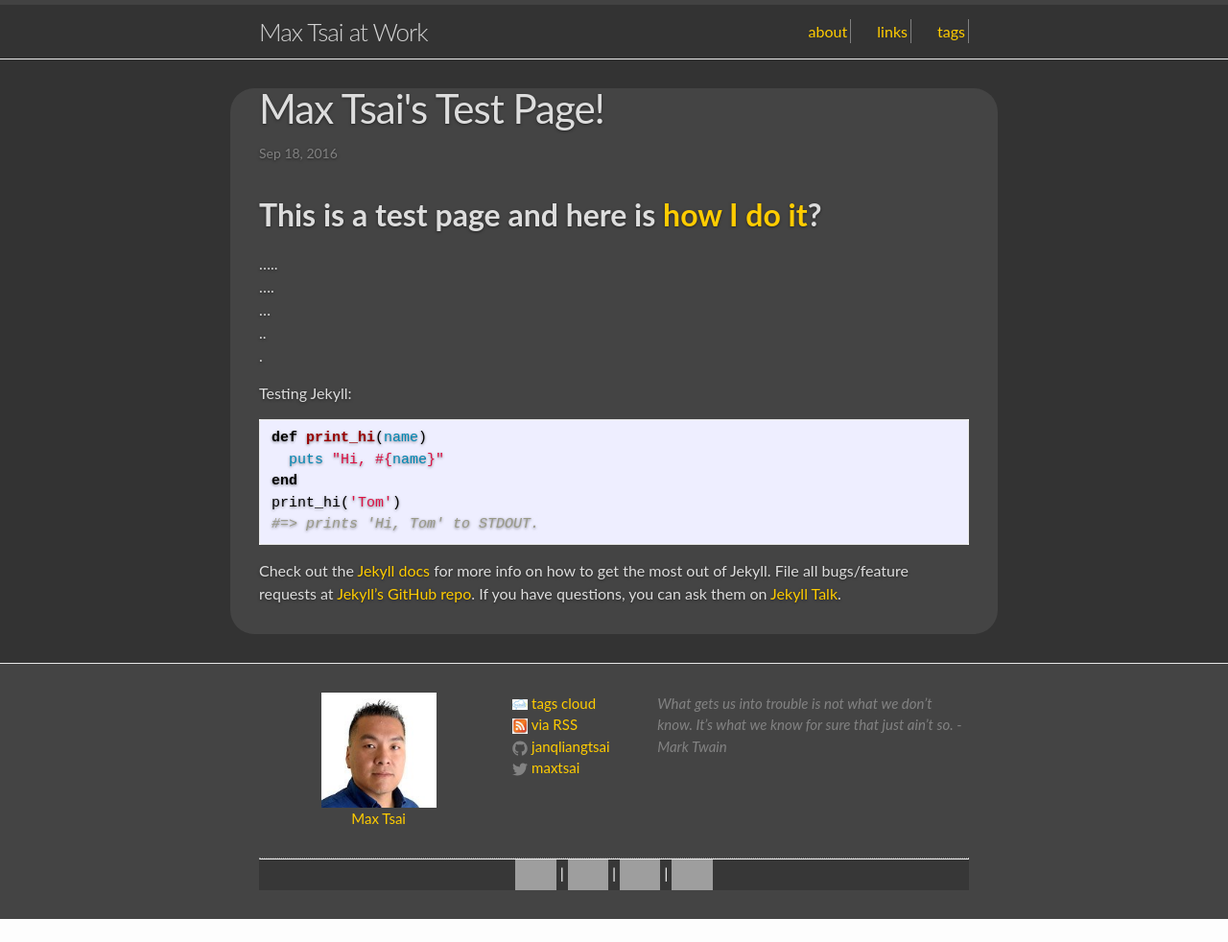
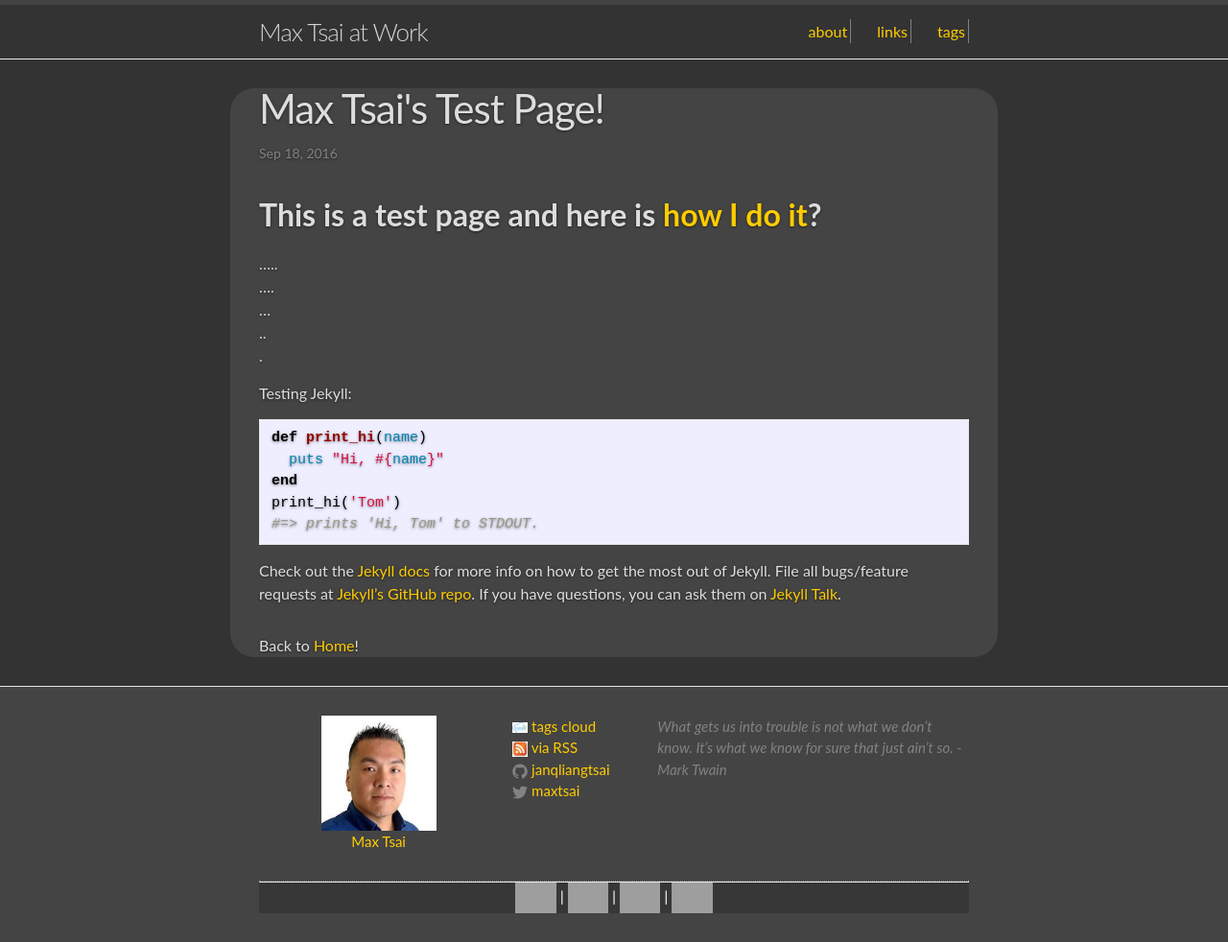
Before and after one commit to JANQLIANGTSAI/janqliangtsai.github.io, a Jekyll site: the page built from _posts/2016-09-18-welcome-to-jekyll.markdown, in a window 1280 px wide. Shown: the whole page at 96% size. Built offline with Jekyll 4.4.1, drawn with Linux system fonts in a browser that asks for light colours; before the commit the page ends 958 px from its top, so only the background shows below that; grey boxes are pictures that could not be loaded.

Commit message:
blog temple

```diff
--- a/_layouts/post.html
+++ b/_layouts/post.html
@@ -4,7 +4,7 @@
 <article class="post" itemscope itemtype="http://schema.org/BlogPosting">
 
   <header class="post-header">
-    <h1 class="post-title" itemprop="name headline">{{ page.title | escape }}</h1>
+    <h2 class="post-title" itemprop="name headline">{{ page.title | escape }}</h2>
     <p class="post-meta"><time datetime="{{ page.date | date_to_xmlschema }}" itemprop="datePublished">{{ page.date | date: "%b %-d, %Y" }}</time>{% if page.author %} • <span itemprop="author" itemscope itemtype="http://schema.org/Person"><span itemprop="name">{{ page.author }}</span></span>{% endif %}</p>
   </header>
 
@@ -16,3 +16,5 @@
     {% include disqus_comments.html %}
   {% endif %}
 </article>
+
+Back to <a href="/">Home</a>!
```
